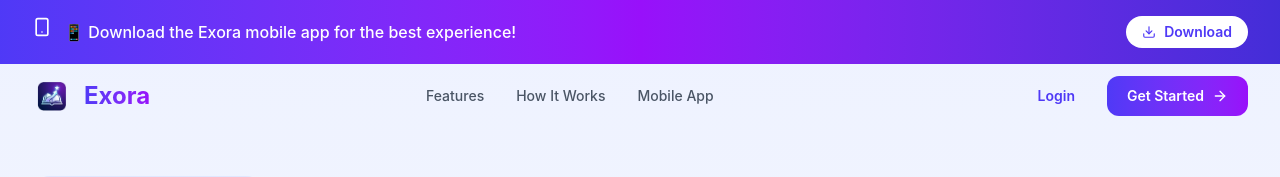
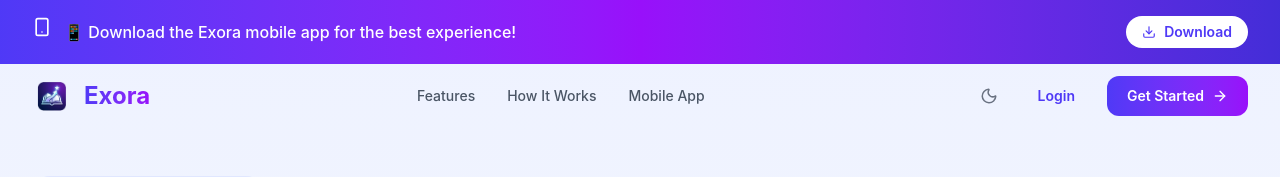
Before and after one commit to sam-nexus/Exora-app-Admin-Dashboard, a React (Vite) app in the folder exora-admin/: page / in a window 1280 px wide. Shown: the top 177 px of the page. Built offline with nearby package versions, Linux system fonts and the light colour scheme; no server answers.

Commit message:
theme toggle fixed

```diff
--- a/exora-admin/src/pages/Landing.jsx
+++ b/exora-admin/src/pages/Landing.jsx
@@ -149,7 +149,7 @@ const Landing = () => {
                                 className="p-2 text-gray-500 dark:text-gray-400 hover:bg-gray-100 dark:hover:bg-gray-700 rounded-lg transition"
                                 aria-label="Toggle theme"
                             >
-                                {/* //{darkMode ? <Sun size={18} /> : <Moon size={18} />} */}
+                                {darkMode ? <Sun size={18} /> : <Moon size={18} />}
                             </button>
                             <a
                                 href="/login"
```
